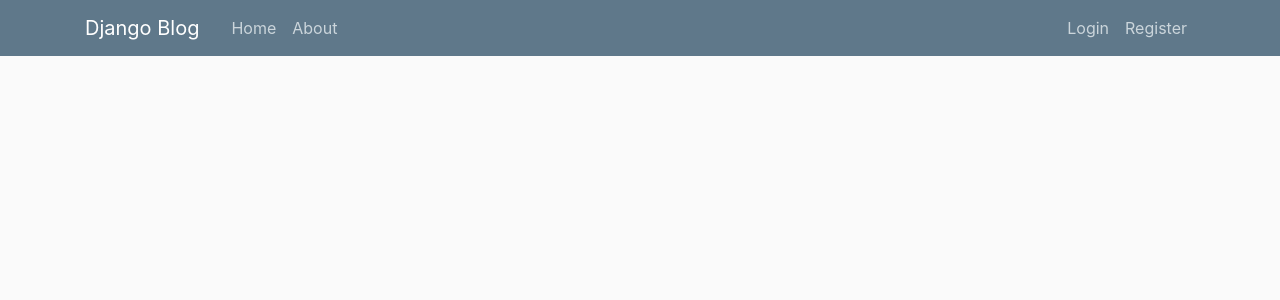
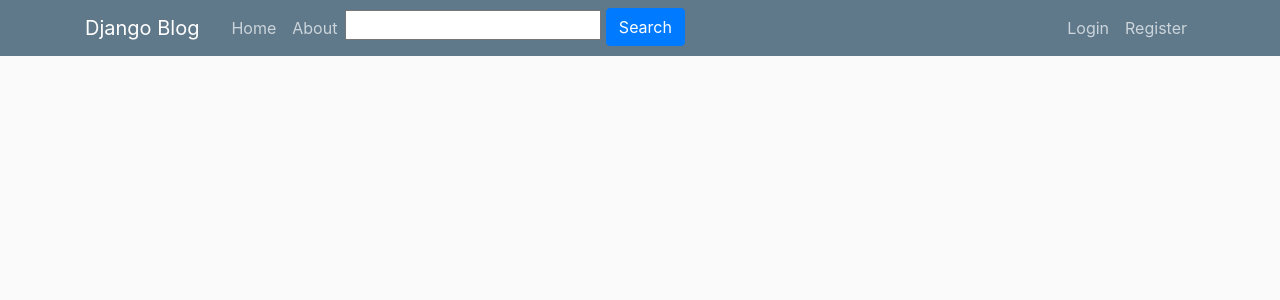
Before and after one commit to kishorep62588/blog_post_django, a Django app: page / in a window 1280 px wide. Shown: the top 300 px of the page. Run offline with Django 3.2, Linux system fonts and the light colour scheme; data that the repository does not hold is empty; some libraries are stand-ins or nearby versions.

Commit message:
Added Search Functionality

```diff
--- a/blogapp/templates/blogapp/base.html
+++ b/blogapp/templates/blogapp/base.html
@@ -26,6 +26,10 @@
                   <div class="navbar-nav mr-auto">
                     <a class="nav-item nav-link" href="{% url 'blog-home' %}">Home</a>
                     <a class="nav-item nav-link" href="{% url 'blog-about' %}"">About</a>
+                    <form action="search">
+                      <input class="control-form" type="text" name="Search">
+                      <button class="btn btn-primary" type="submit">Search</button>
+                    </form>
                   </div>
                   <!-- Navbar Right Side -->
                   <div class="navbar-nav">
--- a/blogapp/urls.py
+++ b/blogapp/urls.py
@@ -10,4 +10,5 @@ urlpatterns = [
     path('post/<int:pk>/delete/', PostDeleteView.as_view(), name='post-delete'),
     path('post/new/', PostCreateView.as_view(), name='post-create'),
     path('about/', views.about, name='blog-about'),
+    path('search/',views.search, name='search-blog'),
 ]
--- a/blogapp/views.py
+++ b/blogapp/views.py
@@ -65,3 +65,15 @@ class PostDeleteView(LoginRequiredMixin, UserPassesTestMixin, DeleteView):
 
 def about(request):
     return render(request, 'blogapp/about.html', {'title':'about'})
+
+def search(request):
+    search_key = get_object_or_404(User, username=request.GET["Search"])
+    objects = Post.objects.filter(author__exact=search_key).order_by('-date')
+
+    context = {
+        "posts":objects,
+        "length":objects.count(),
+        "search_key":search_key
+    }
+
+    return render(request, 'blogapp/search_posts.html', context)
```
Also changed, not shown: blogapp/templates/blogapp/search_posts.html (added, +38 -0 lines), blogpost/settings.py (line endings or trailing spaces).
